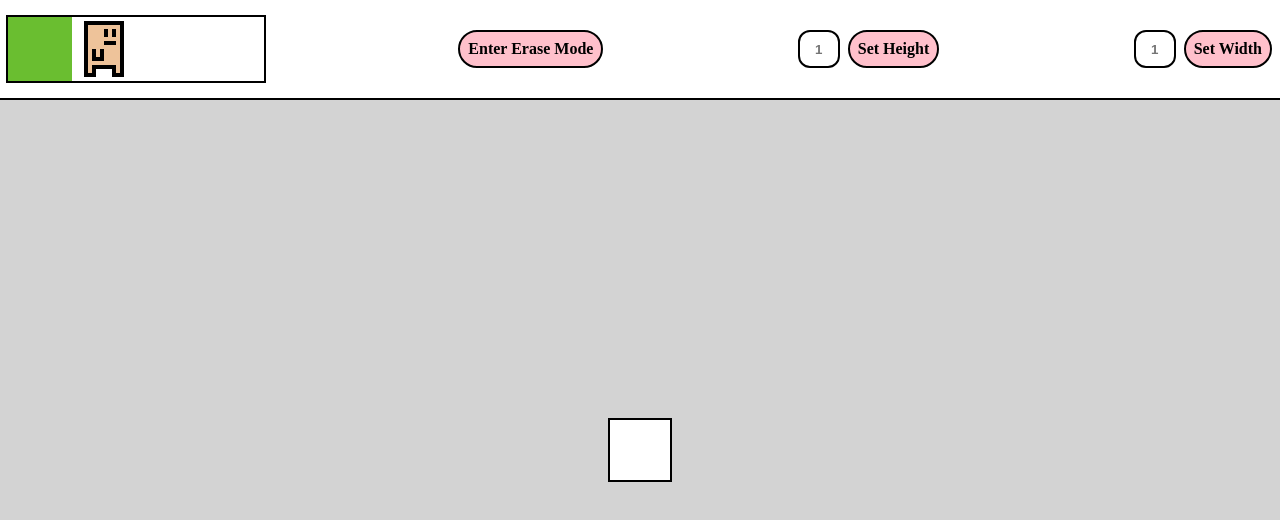
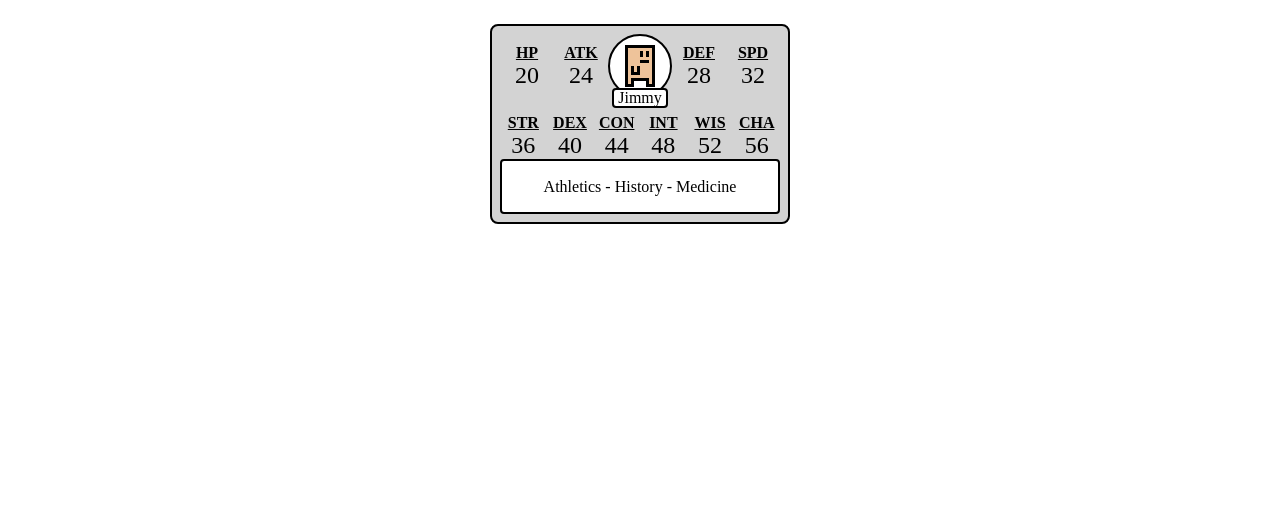
Before and after one commit to AdamxSimon/ReQuest, a React (Create React App) app: page / in a window 1280 px wide. Shown: the top 520 px of the page. Built offline with nearby package versions, Linux system fonts and the light colour scheme.

Commit message:
Created basic character card

```diff
--- a/src/App.tsx
+++ b/src/App.tsx
@@ -20,7 +20,7 @@ export enum Tools {
 }
 
 export const App = (): JSX.Element => {
-  const [currentTool, setCurrentTool] = useState<Tools>(Tools.Combat);
+  const [currentTool, setCurrentTool] = useState<Tools>(Tools.Characters);
 
   return (
     <div className="App">
--- /dev/null
+++ b/src/components/CharacterCard/CharacterCard.tsx
@@ -0,0 +1,99 @@
+// Styles
+
+import classes from "./styles.module.css";
+
+interface CharacterCardProps {
+  name: string;
+  health: number;
+  attack: number;
+  defense: number;
+  speed: number;
+  strength: number;
+  dexterity: number;
+  constitution: number;
+  intelligence: number;
+  wisdom: number;
+  charisma: number;
+  skills: string[];
+}
+
+const CharacterCard = (props: CharacterCardProps): JSX.Element => {
+  const {
+    name,
+    health,
+    attack,
+    defense,
+    speed,
+    strength,
+    dexterity,
+    constitution,
+    intelligence,
+    wisdom,
+    charisma,
+    skills,
+  } = props;
+
+  return (
+    <div className={classes.characterCard}>
+      <div className={classes.infoContainer}>
+        <div className={classes.info}>
+          <div className={classes.label}>HP</div>
+          <div className={classes.value}>{health}</div>
+        </div>
+        <div className={classes.info}>
+          <div className={classes.label}>ATK</div>
+          <div className={classes.value}>{attack}</div>
+        </div>
+        <div className={classes.portrait}>
+          <img src={require("../../assets/person.png")} />
+          <div className={classes.nameContainer}>{name}</div>
+        </div>
+        <div className={classes.info}>
+          <div className={classes.label}>DEF</div>
+          <div className={classes.value}>{defense}</div>
+        </div>
+        <div className={classes.info}>
+          <div className={classes.label}>SPD</div>
+          <div className={classes.value}>{speed}</div>
+        </div>
+      </div>
+      <div className={classes.attributesContainer}>
+        <div className={classes.info}>
+          <div className={classes.label}>STR</div>
+          <div className={classes.value}>{strength}</div>
+        </div>
+        <div className={classes.info}>
+          <div className={classes.label}>DEX</div>
+          <div className={classes.value}>{dexterity}</div>
+        </div>
+        <div className={classes.info}>
+          <div className={classes.label}>CON</div>
+          <div className={classes.value}>{constitution}</div>
+        </div>
+        <div className={classes.info}>
+          <div className={classes.label}>INT</div>
+          <div className={classes.value}>{intelligence}</div>
+        </div>
+        <div className={classes.info}>
+          <div className={classes.label}>WIS</div>
+          <div className={classes.value}>{wisdom}</div>
+        </div>
+        <div className={classes.info}>
+          <div className={classes.label}>CHA</div>
+          <div className={classes.value}>{charisma}</div>
+        </div>
+      </div>
+      <div className={classes.skillsContainer}>
+        {skills.map((skill, index) => {
+          if (index !== skills.length - 1) {
+            return `${skill} - `;
+          } else {
+            return skill;
+          }
+        })}
+      </div>
+    </div>
+  );
+};
+
+export default CharacterCard;
--- /dev/null
+++ b/src/components/CharacterCard/styles.module.css
@@ -0,0 +1,88 @@
+.characterCard {
+  height: 200px;
+  width: 300px;
+  background-color: lightgray;
+  padding: 8px;
+  border: 2px solid black;
+  border-radius: 8px;
+  display: flex;
+  flex-direction: column;
+  cursor: pointer;
+  transition: all 0.5s;
+}
+
+.characterCard:hover {
+  transform: scale(1.15);
+  z-index: 1;
+}
+
+.infoContainer {
+  width: 100%;
+  margin-bottom: 16px;
+  display: flex;
+  align-items: center;
+}
+
+.info {
+  flex: 1;
+  display: flex;
+  flex-direction: column;
+  align-items: center;
+}
+
+.label {
+  font-weight: bold;
+  text-decoration: underline;
+}
+
+.value {
+  font-size: 24px;
+}
+
+.portrait {
+  height: 64px;
+  width: 64px;
+  background-color: white;
+  border: 2px solid black;
+  border-radius: 50%;
+  position: relative;
+  display: flex;
+  justify-content: center;
+  align-items: center;
+}
+
+.portrait > img {
+  transform: scale(3);
+  image-rendering: pixelated;
+}
+
+.nameContainer {
+  height: 20px;
+  width: fit-content;
+  background-color: white;
+  padding: 4px;
+  border: 2px solid black;
+  border-radius: 4px;
+  position: absolute;
+  bottom: -12px;
+  display: flex;
+  justify-content: center;
+  align-items: center;
+}
+
+.attributesContainer {
+  width: 100%;
+  display: flex;
+}
+
+.skillsContainer {
+  width: 100%;
+  background-color: white;
+  border: 2px solid black;
+  border-radius: 4px;
+  flex: 1;
+  display: flex;
+  flex-wrap: wrap;
+  justify-content: center;
+  align-items: center;
+}
--- /dev/null
+++ b/src/components/CharacterManagement/CharacterManagement.tsx
@@ -0,0 +1,32 @@
+// Custom Components
+
+import CharacterCard from "../CharacterCard/CharacterCard";
+
+// Styles
+
+import classes from "./styles.module.css";
+
+const CharacterManagement = (): JSX.Element => {
+  return (
+    <>
+      <div className={classes.cardContainer}>
+        <CharacterCard
+          name={"Jimmy"}
+          health={20}
+          attack={24}
+          defense={28}
+          speed={32}
+          strength={36}
+          dexterity={40}
+          constitution={44}
+          intelligence={48}
+          wisdom={52}
+          charisma={56}
+          skills={["Athletics", "History", "Medicine"]}
+        />
+      </div>
+    </>
+  );
+};
+
+export default CharacterManagement;
--- /dev/null
+++ b/src/components/CharacterManagement/styles.module.css
@@ -0,0 +1,15 @@
+.cardContainer {
+  width: 100%;
+  padding: 24px;
+  display: flex;
+  flex-wrap: wrap;
+  gap: 8px;
+  justify-content: center;
+  overflow-y: scroll;
+  -ms-overflow-style: none;
+  scrollbar-width: none;
+}
+
+.cardContainer::-webkit-scrollbar {
+  display: none;
+}
--- a/src/components/CharactersTool/CharactersTool.tsx
+++ b/src/components/CharactersTool/CharactersTool.tsx
@@ -1,9 +1,17 @@
+// Custom Components
+
+import CharacterManagement from "../CharacterManagement/CharacterManagement";
+
 // Styles
 
 import classes from "./styles.module.css";
 
 const CharactersTool = (): JSX.Element => {
-  return <div className={classes.toolContainer}></div>;
+  return (
+    <div className={classes.toolContainer}>
+      <CharacterManagement />
+    </div>
+  );
 };
 
 export default CharactersTool;
--- a/src/components/NavigationBar/styles.module.css
+++ b/src/components/NavigationBar/styles.module.css
@@ -12,7 +12,7 @@
   width: 100%;
   background-color: black;
   display: flex;
-  z-index: 1;
+  z-index: 3;
 }
 
 .toggleButton {
@@ -28,6 +28,7 @@
   align-items: flex-end;
   cursor: pointer;
   color: white;
+  z-index: 2;
   transition: all 0.5s;
 }
 
```
